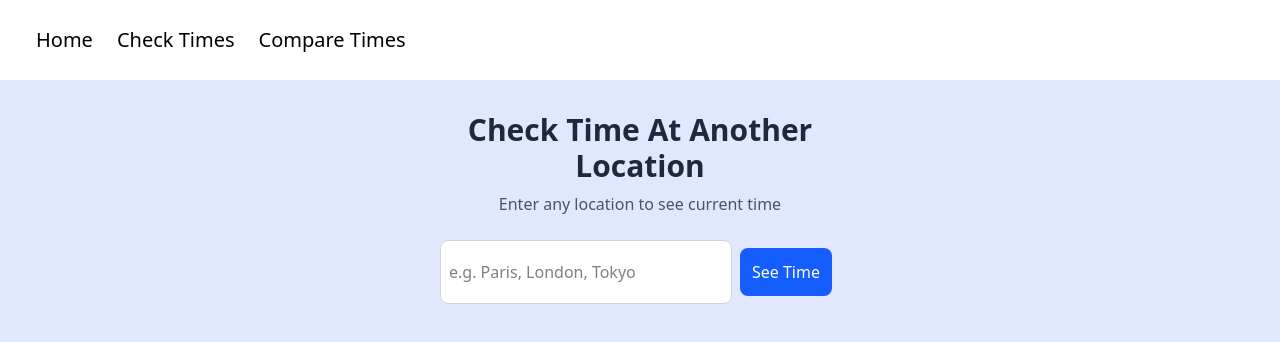
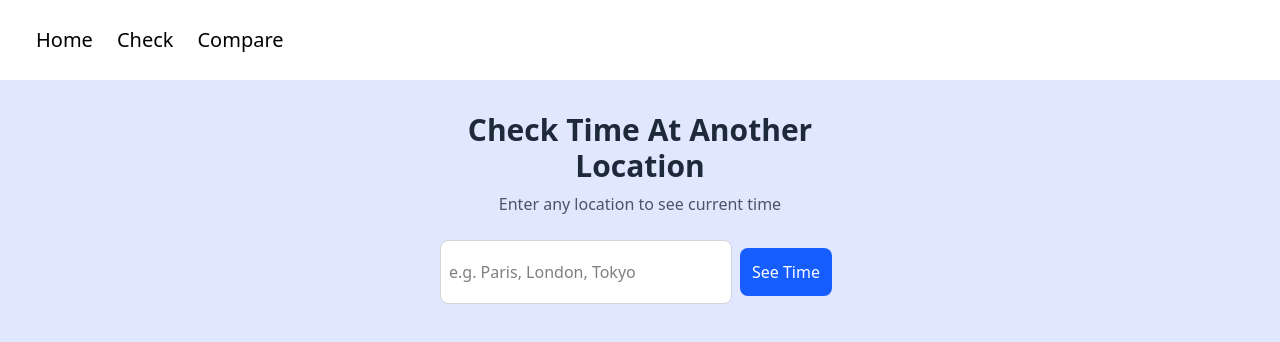
Before and after one commit to twelvenz/mp-4, a Next.js app: page /check-timezone in a window 1280 px wide. Shown: the top 342 px of the page. Built offline with nearby package versions, Linux system fonts and the light colour scheme.

Commit message:
added clearer text

```diff
--- a/app/components/header.tsx
+++ b/app/components/header.tsx
@@ -6,8 +6,8 @@ export default function Header() {
         <header className="flex justify-between items-center h-20 bg-white mb-8">
             <nav className="p-2 m-4">
                 <Link href={`/`} className={linkStyle}>Home</Link>
-                <Link href={`/check-timezone`} className={linkStyle}>Check Times</Link>
-                <Link href={`/compare-timezone`} className={linkStyle}>Compare Times</Link>
+                <Link href={`/check-timezone`} className={linkStyle}>Check</Link>
+                <Link href={`/compare-timezone`} className={linkStyle}>Compare</Link>
             </nav>
         </header>
     )
--- a/app/page.tsx
+++ b/app/page.tsx
@@ -8,15 +8,24 @@ export default async function Home() {
     return (
         <>
             <div className="w-100 mx-auto">
-                <div className="text-center mb-6">
+
+                <div className="text-center mb-4">
                     <h1 className="text-3xl font-bold text-gray-800 mb-2">
                         Current Time in Boston, MA
                     </h1>
-                    <p className="text-gray-600">
-                        Local time information
+                    <p className="text-gray-600 mb-5">
+                        Please refresh if this does not load..
+                    </p>
+
+                    <Card location={data} />
+
+                    <p className="text-l text-gray-700">
+                        Click Check to check time of another location.
+                    </p>
+                    <p className="text-l text-gray-700">
+                        Click Compare to compare time of two locations.
                     </p>
                 </div>
-                <Card location={data} />
             </div>
         </>
     );
```
